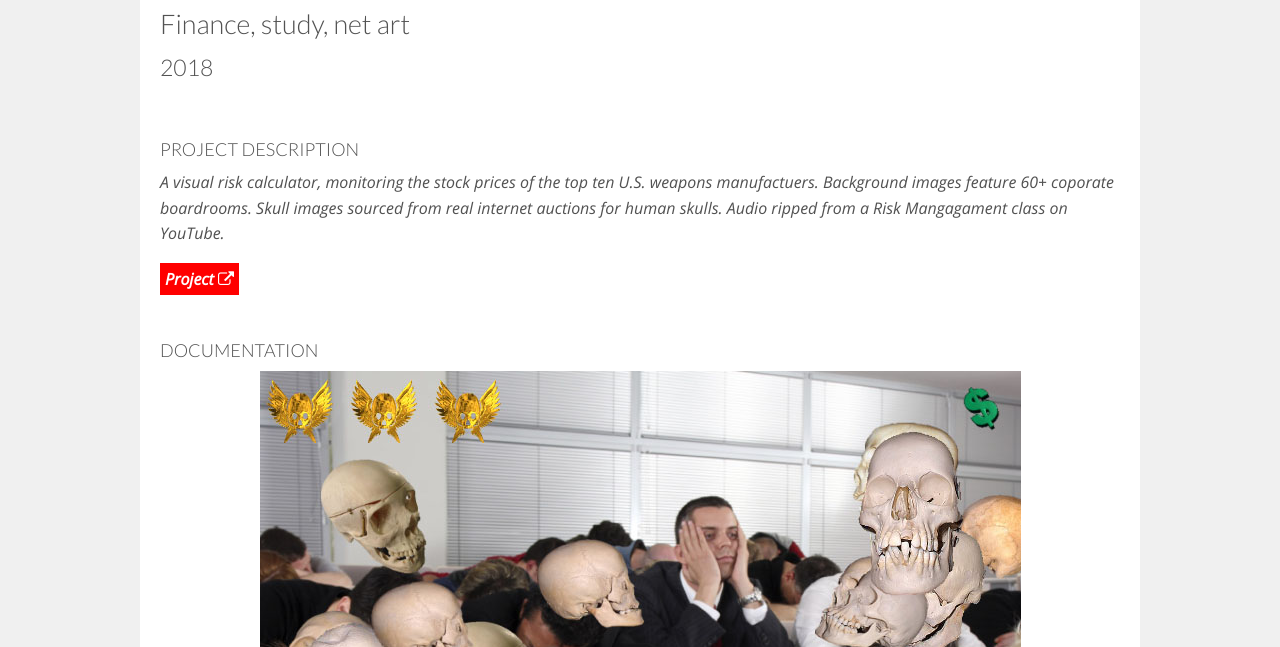
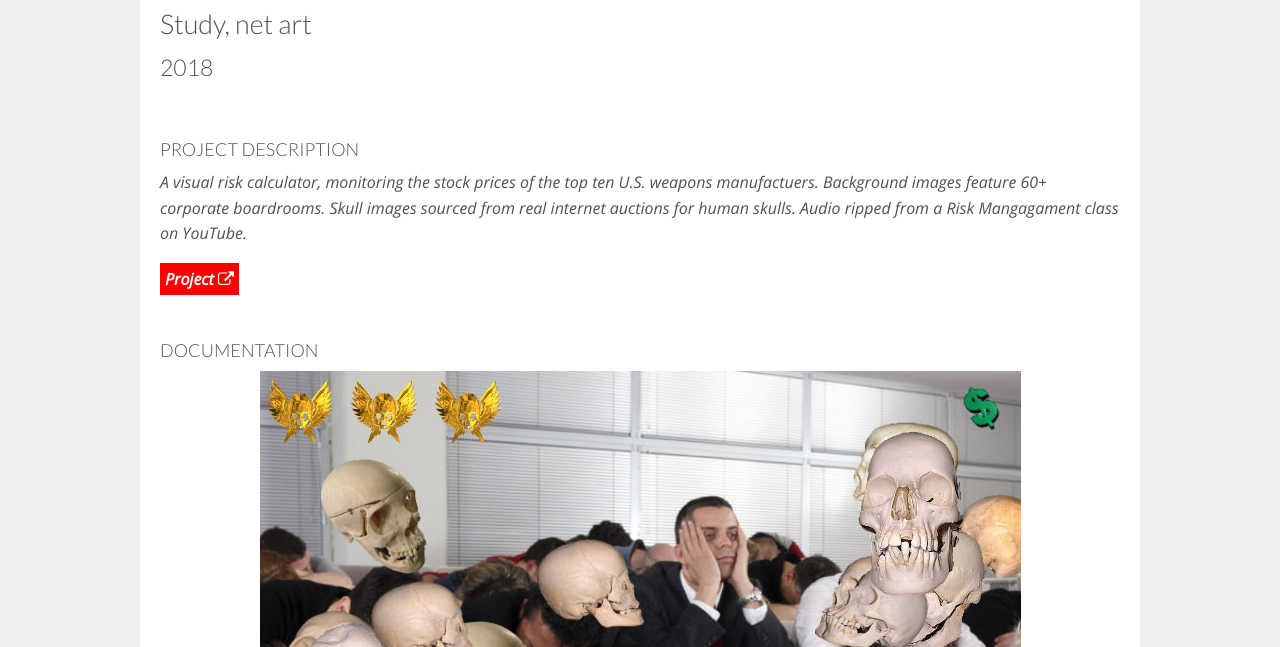
Before and after one commit to kittenlogic/somethingnothing, a website: page risk.html in a window 1280 px wide. Shown: the part 153-800 px from the top of the page. Drawn offline with nearby package versions, Linux system fonts and the light colour scheme; a web font is replaced by a local one.

Commit message:
minor edits to risk

```diff
--- a/js/works.json
+++ b/js/works.json
@@ -26,7 +26,7 @@ var data = {
     },
     {
       "title": "Risk",
-      "medium": "Finance, study, net art",
+      "medium": "net art, study",
       "year": "2018",
       "description": "Visual risk calculator.",
       "image": "img/ix-risk.gif",
--- a/risk.html
+++ b/risk.html
@@ -22,10 +22,10 @@
     <div class="row risky">
       <div class='project-container strobe-links small-12 small-centered columns'>
         <h2>Risk<br></h2>
-        <h3>Finance, study, net art</h3>
+        <h3>Study, net art</h3>
         <h4>2018</h4>
         <h5>PROJECT DESCRIPTION</h5>
-        <p>A visual risk calculator, monitoring the stock prices of the top ten U.S. weapons manufactuers. Background images feature 60+ coporate boardrooms. Skull images sourced from real internet auctions for human skulls. Audio ripped from a Risk Mangagament class on YouTube.<p>
+        <p>A visual risk calculator, monitoring the stock prices of the top ten U.S. weapons manufactuers. Background images feature 60+ corporate boardrooms. Skull images sourced from real internet auctions for human skulls. Audio ripped from a Risk Mangagament class on YouTube.<p>
 
         <p><span class="strobe"><a href="http://risk.tk/" target="_blank">Project <i class="fa fa-external-link"></i></a></span><br/><br/></p>
       </p>
```
